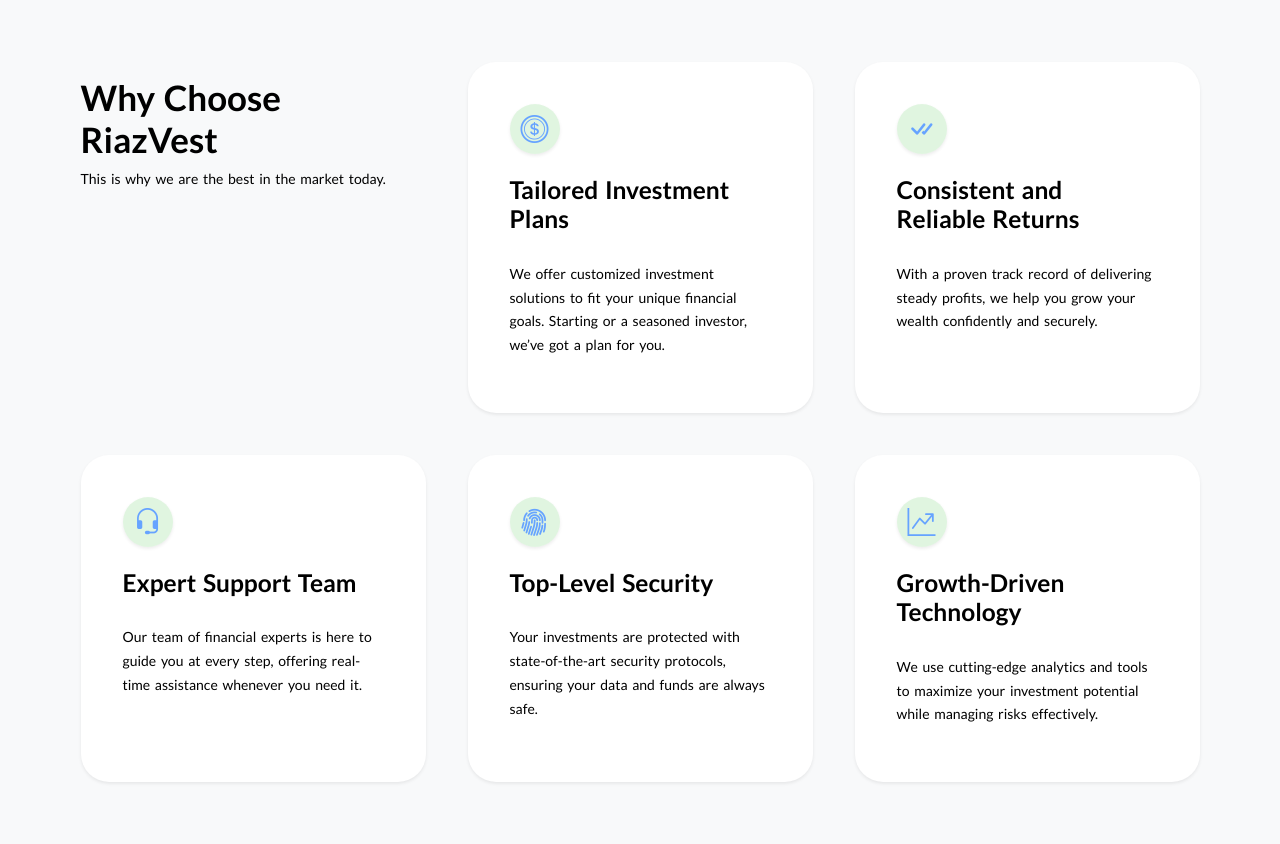
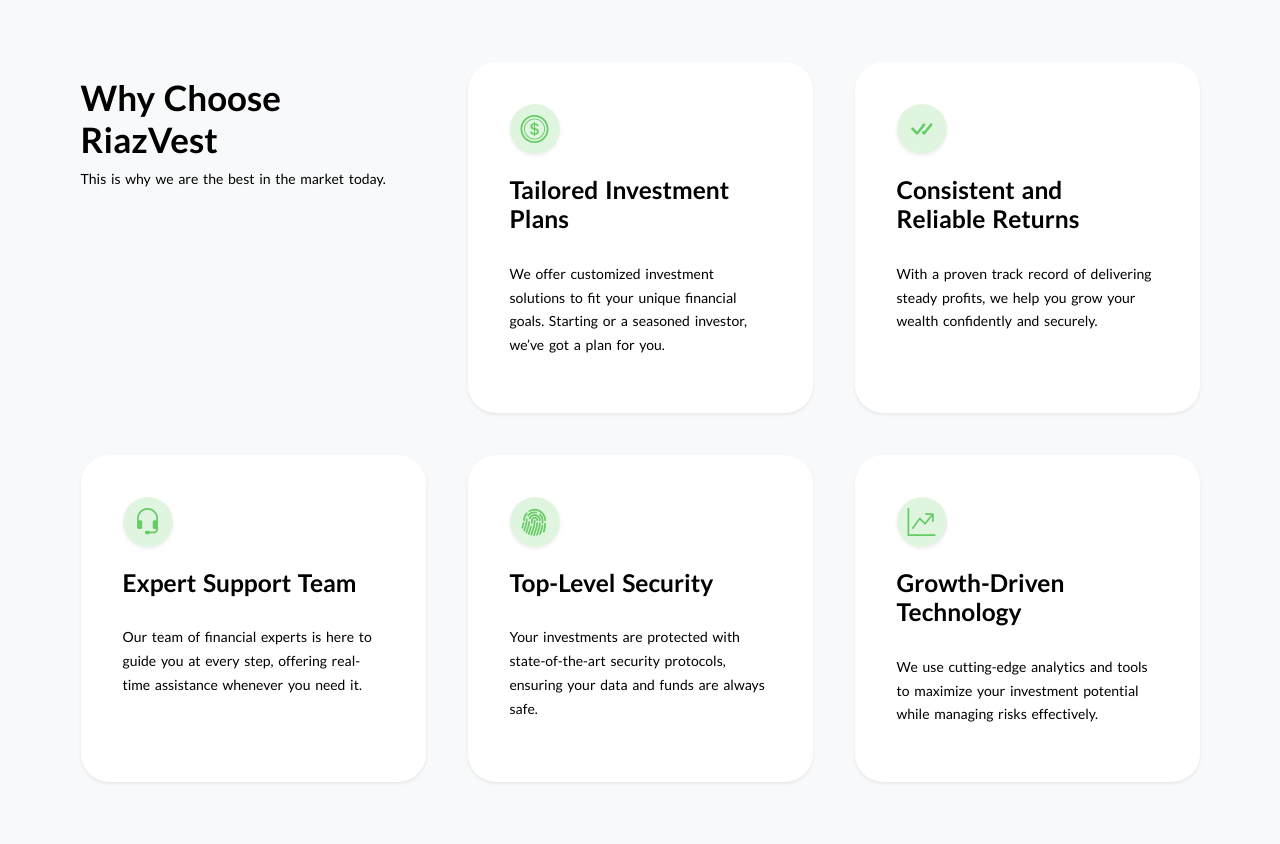
Before and after one commit to ndmichael/riazwealth, a Django app: page / in a window 1280 px wide. Shown: the part 986-1830 px from the top of the page. Run offline with Django 5.2, Linux system fonts and the light colour scheme; some libraries are stand-ins or nearby versions.

Commit message:
adjust colors for whychooseus section

```diff
--- a/pages/static/css/core.css
+++ b/pages/static/css/core.css
@@ -120,7 +120,7 @@ h1,h2,h3,h4{
 }
 
 #whyChooseUs .icon .bi{
-    color: var(--primary-color);
+    color: var(--secondary-color);
     font-size: 2rem;
 }
 
```
